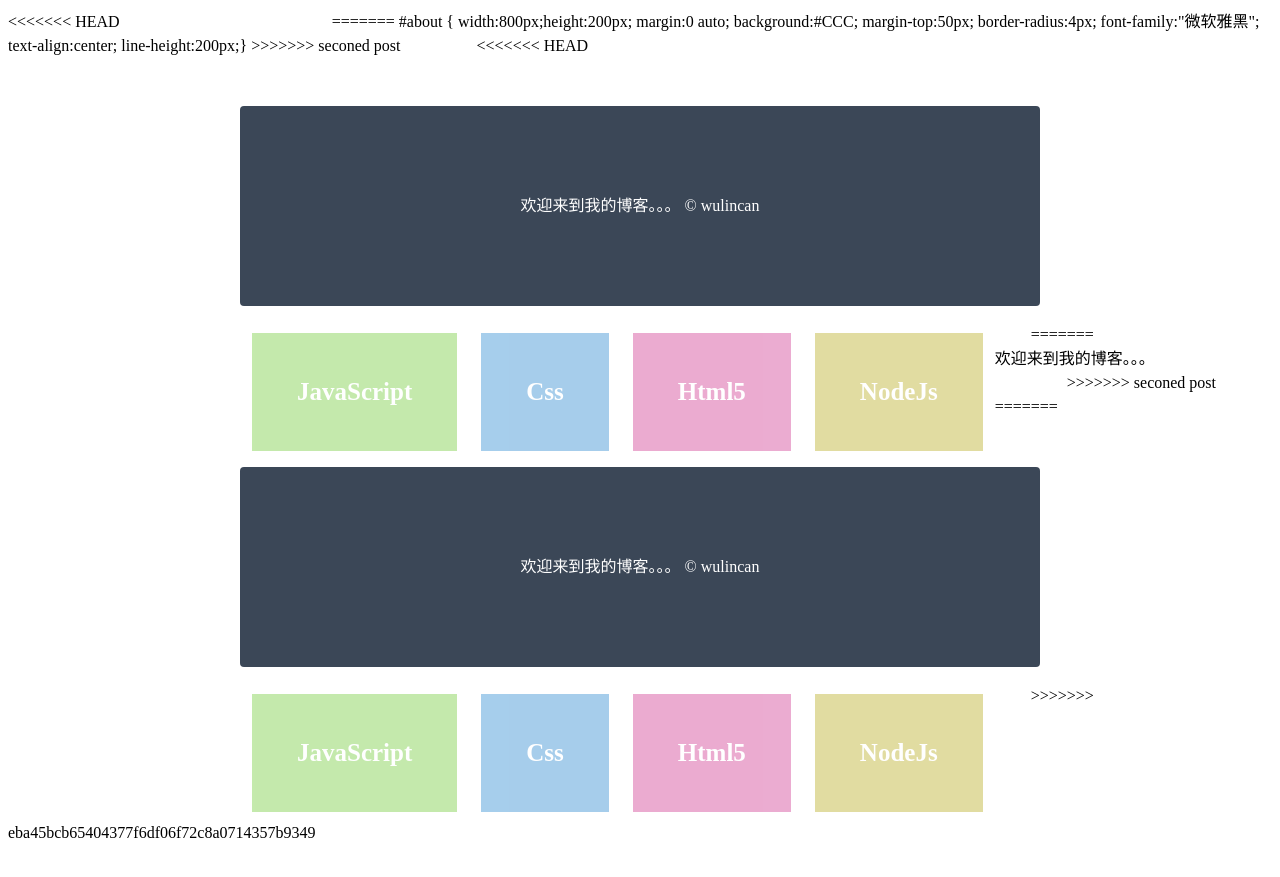
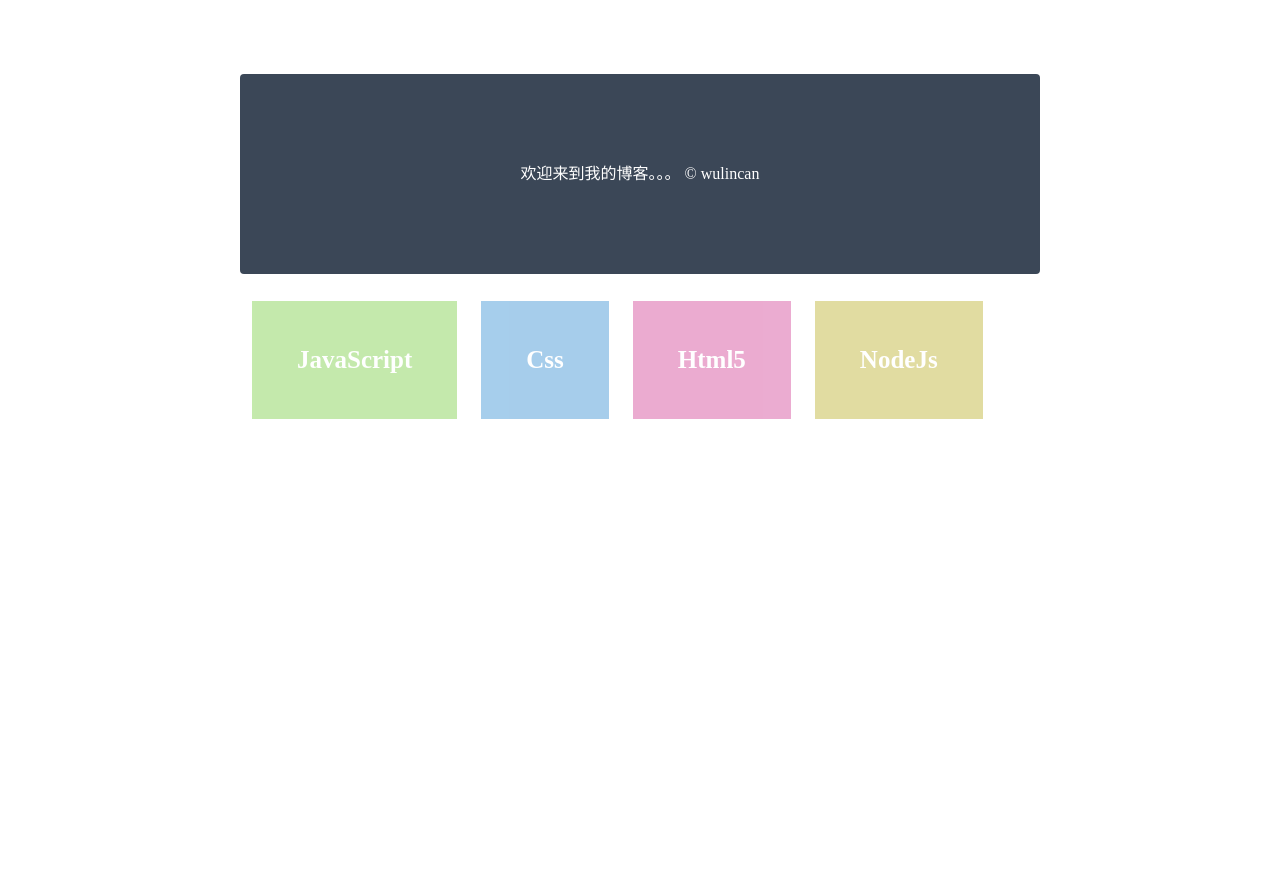
Before and after one commit to wlcan/blog, a Jekyll site: the page index.html, which Jekyll copies as it is, in a window 1280 px wide. Shown: the top 877 px of the page. Built offline with Jekyll 4.4.1, drawn with Linux system fonts in a browser that asks for light colours.

Commit message:
Update index.html

```diff
--- a/index.html
+++ b/index.html
@@ -1,4 +1,3 @@
-<<<<<<< HEAD
 <!DOCTYPE html>
 
 　　<html>
@@ -10,109 +9,7 @@
 　　　　<title>wulincan</title>
 
 		<style type="text/css">
-<<<<<<< HEAD
 			body,html,div,ul { margin:0; padding:0;}
-			li { list-style-type:none;}
-			a { text-decoration:none; font-weight:bold; font-size:25px; font-family:"黑体"; color:#fff;}
-			#header { width:800px;height:200px; margin:0 auto; background:#3B4757; margin-top:50px; border-radius:4px; font-family:"微软雅黑"; text-align:center; line-height:200px; color:#fff;}
-
-			#content { width:800px; margin:0 auto; margin-top:15px;}
-			#content ul { }
-			#content ul li { border:0px solid #000; float:left; margin:12px; filter:alpha(opacity:60); opacity:0.6;}
-			#content ul li a { display:block; padding:45px; }
-			#content ul li  a:hover {}
-
-			.bgcolor1 {background:#9ddc76;}
-			.bgcolor2 {background:#6caddf;}
-			.bgcolor3 {background:#de75b2;}
-			.bgcolor4 {background:#cec564;}
-
-		</style>
-
-		<script type="text/javascript">
-		window.onload=function(){
-			var aLi=document.getElementsByTagName('li');
-
-			for(var i=0; i<aLi.length; i++)
-			{
-				aLi[i].alpha=60;
-				aLi[i].onmouseover=function(){
-				startMove(this,100);
-				};
-
-				aLi[i].onmouseout=function(){
-				startMove(this,60);
-				};
-			}
-
-		};
-
-
-		function startMove(obj,iTarget)
-		{
-			clearInterval(obj.timer);
-
-			obj.timer=setInterval(function(){
-				var speed=(iTarget-obj.alpha)/6;
-
-				speed=speed>0?Math.ceil(speed):Math.floor(speed);
-
-				if(obj.alpha==iTarget)
-				{
-					clearInterval(obj.timer);
-				}
-				else
-				{
-					obj.alpha+=speed;
-
-					obj.style.filter='alpha(opacity:'+obj.alpha+')';
-					obj.style.opacity=obj.alpha/100;
-				}
-			},30);
-		}
-		</script>
-=======
-			#about { width:800px;height:200px; margin:0 auto; background:#CCC; margin-top:50px; border-radius:4px; font-family:"微软雅黑"; text-align:center; line-height:200px;}
-		</style>
-
->>>>>>> seconed post
-　　</head>
-
-　　<body>
-
-<<<<<<< HEAD
-　　　　<div id="header">欢迎来到我的博客。。。 &copy; wulincan</div>
-		<div id="content">
-			<ul>
-				<li class="bgcolor1"><a href="js.html">JavaScript</a></li>
-				<li class="bgcolor2"><a href="css.html">Css</a></li>
-				<li class="bgcolor3"><a href="html5.html">Html5</a></li>
-				<li class="bgcolor4"><a href="nodejs.html">NodeJs</a></li>
-			</ul>
-		</div>
-	</body>
-
-　　</html>
-=======
-　　　　<div id="about">欢迎来到我的博客。。。</div>
-
-　　</body>
-
-　　</html>
->>>>>>> seconed post
-=======
-<!DOCTYPE html>
-
-　　<html>
-
-　　<head>
-
-　　　　<meta http-equiv="content-type" content="text/html; charset=utf-8" />
-
-　　　　<title>wulincan</title>
-
-		<style type="text/css">
-			div,ul { margin:0; padding:0;}
 			li { list-style-type:none;}
 			a { text-decoration:none; font-weight:bold; font-size:25px; font-family:"黑体"; color:#fff;}
 			#header { width:800px;height:200px; margin:0 auto; background:#3B4757; margin-top:50px; border-radius:4px; font-family:"微软雅黑"; text-align:center; line-height:200px; color:#fff;}
@@ -179,13 +76,12 @@
 　　　　<div id="header">欢迎来到我的博客。。。 &copy; wulincan</div>
 		<div id="content">
 			<ul>
-				<li class="bgcolor1"><a href="javascript:;">JavaScript</a></li>
-				<li class="bgcolor2"><a href="javascript:;">Css</a></li>
-				<li class="bgcolor3"><a href="javascript:;">Html5</a></li>
-				<li class="bgcolor4"><a href="javascript:;">NodeJs</a></li>
+				<li class="bgcolor1"><a href="js.html">JavaScript</a></li>
+				<li class="bgcolor2"><a href="css.html">Css</a></li>
+				<li class="bgcolor3"><a href="html5.html">Html5</a></li>
+				<li class="bgcolor4"><a href="nodejs.html">NodeJs</a></li>
 			</ul>
 		</div>
 	</body>
 
 　　</html>
->>>>>>> eba45bcb65404377f6df06f72c8a0714357b9349
```
